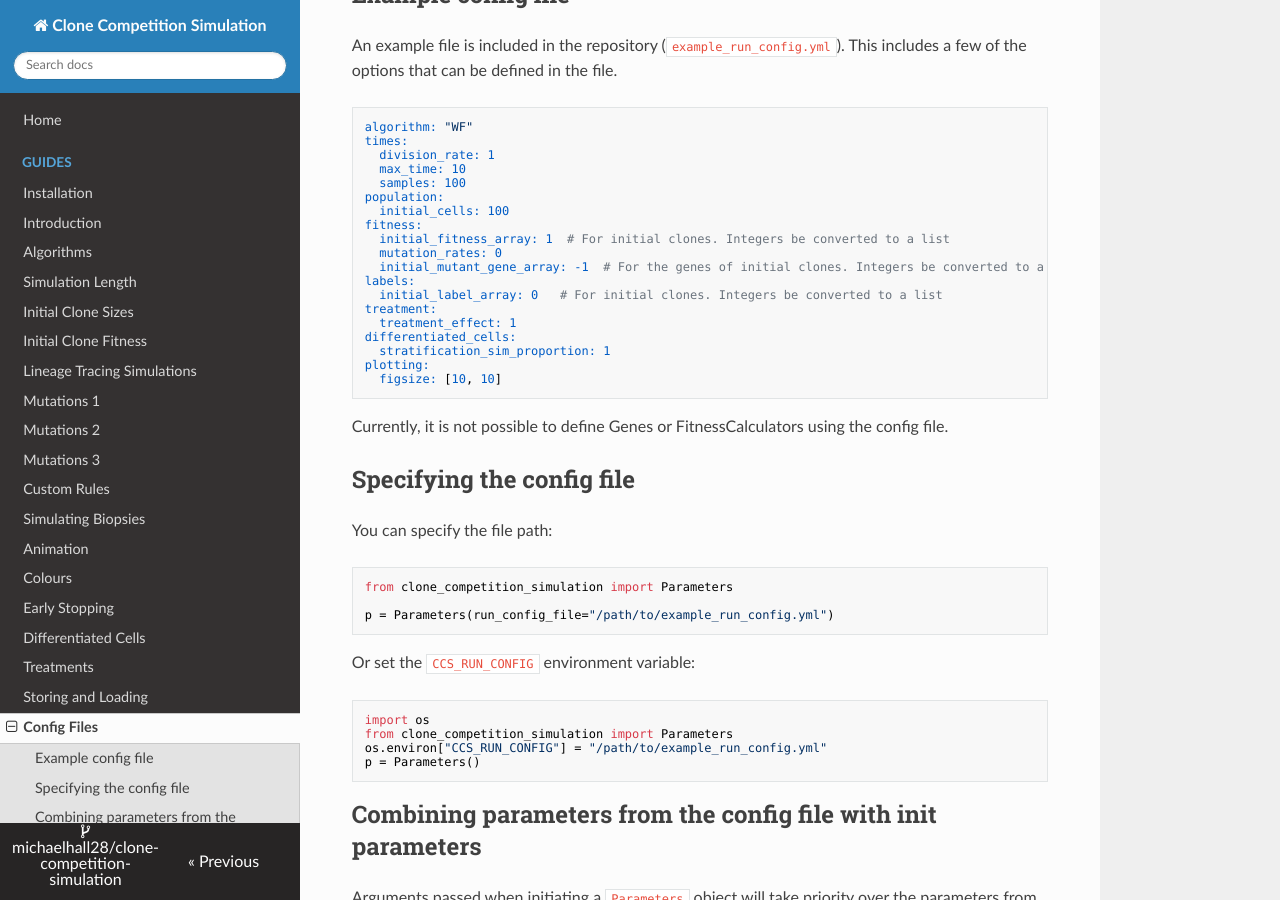
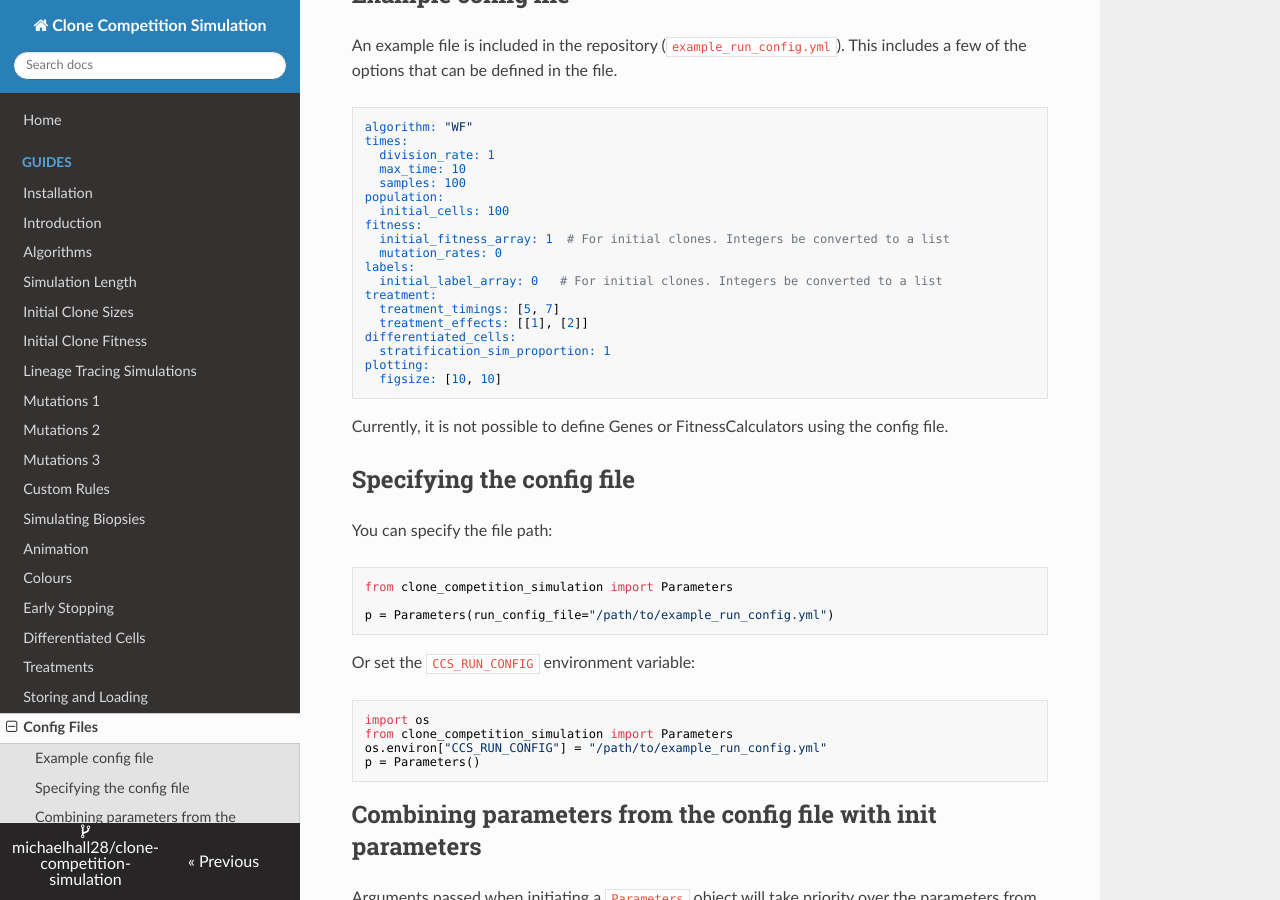
Before and after one commit to michaelhall28/clone-competition-simulation, an MkDocs documentation site: the page built from docs/RunConfigFile.md, in a window 1280 px wide and 900 px high, scrolled down 304 px. Built offline with MkDocs 1.6.1, drawn with Linux system fonts in a browser that asks for light colours; nearby versions of some CDN libraries.

Commit message:
Add tests for config file docs examples.

```diff
--- a/docs/RunConfigFile.md
+++ b/docs/RunConfigFile.md
@@ -20,11 +20,11 @@ population:
 fitness:
   initial_fitness_array: 1  # For initial clones. Integers be converted to a list
   mutation_rates: 0
-  initial_mutant_gene_array: -1  # For the genes of initial clones. Integers be converted to a list. -1 means not associated with a gene.
 labels:
   initial_label_array: 0   # For initial clones. Integers be converted to a list
 treatment:
-  treatment_effect: 1
+  treatment_timings: [5, 7]
+  treatment_effects: [[1], [2]]
 differentiated_cells:
   stratification_sim_proportion: 1
 plotting:
--- a/example_run_config.yml
+++ b/example_run_config.yml
@@ -6,13 +6,13 @@ times:
 population:
   initial_cells: 100
 fitness:
-  intitial_fitness_array: 1  # For initial clones. Integers be converted to a list
+  initial_fitness_array: 1  # For initial clones. Integers be converted to a list
   mutation_rates: 0
-  initial_mutant_gene_array: -1  # For the genes of initial clones. Integers be converted to a list. -1 means not associated with a gene.
 labels:
   initial_label_array: 0   # For initial clones. Integers be converted to a list
 treatment:
-  treatment_effect: 1
+  treatment_timings: [5, 7]
+  treatment_effects: [[1], [2]]
 differentiated_cells:
   stratification_sim_proportion: 1
 plotting:
```
Also changed, not shown: 2 other files.
